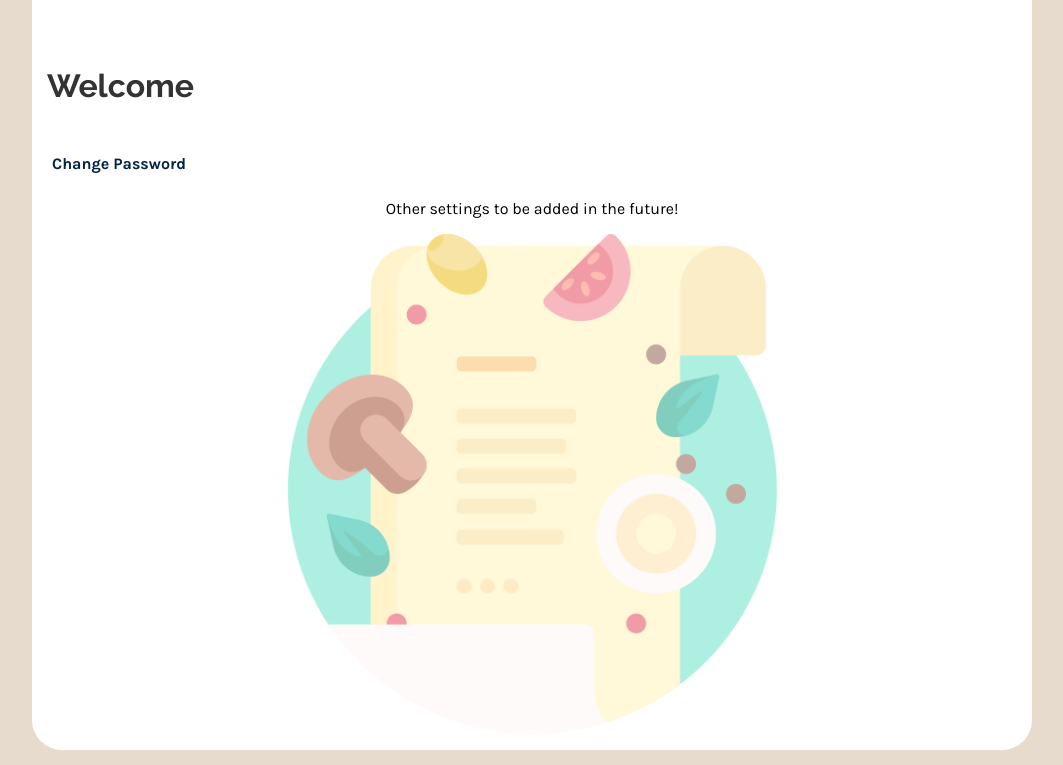
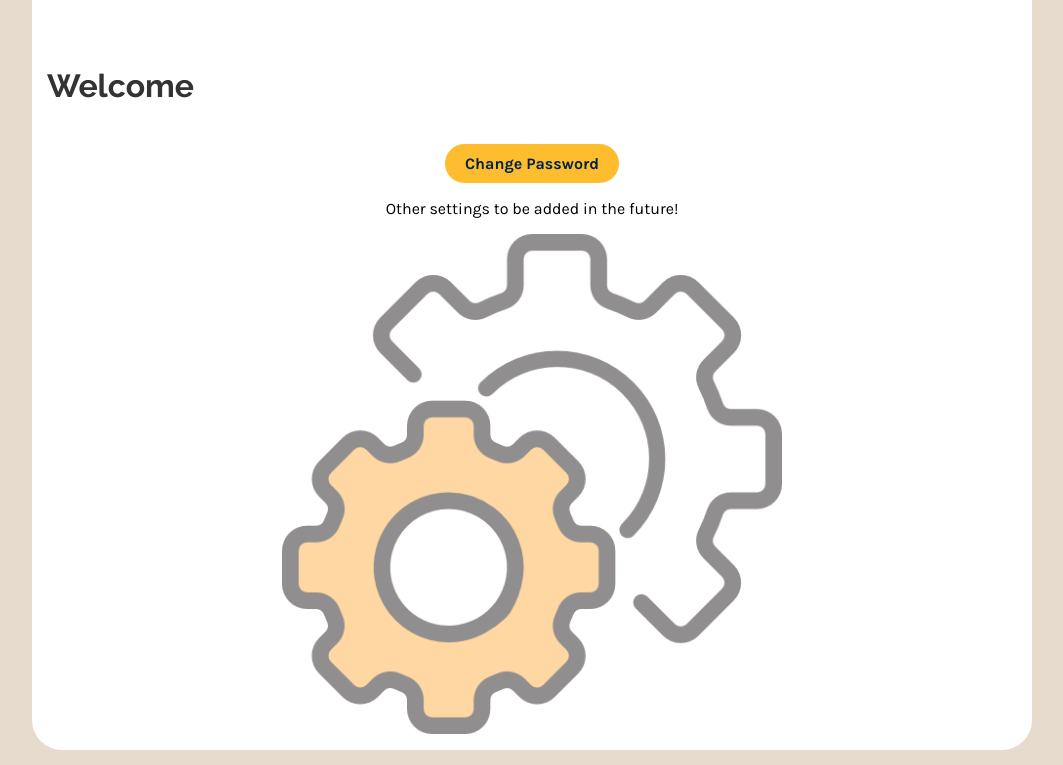
Before and after one commit to richietrang/nibbles, a React (Create React App) app in the folder frontend/: page /profile in a window 1280 px wide. Shown: the part 385-1150 px from the top of the page, without its empty margins (108-1171 px from the left). Built offline with nearby package versions, Linux system fonts and the light colour scheme.

Commit message:
style change for profile pge

```diff
--- a/frontend/src/pages/ProfilePage.css
+++ b/frontend/src/pages/ProfilePage.css
@@ -0,0 +1,6 @@
+
+.change-password {
+  display:flex;
+  text-align: center;
+  justify-content: center;
+}
--- a/frontend/src/pages/ProfilePage.js
+++ b/frontend/src/pages/ProfilePage.js
@@ -36,7 +36,7 @@ const ProfilePage = () => {
     alert(msg);
   };
 
-  const recipesPicture = require("../assets/images/recipe.png");
+  const settingsPicture = require("../assets/images/settings.png");
 
 
   return (
@@ -47,7 +47,7 @@ const ProfilePage = () => {
       <h1 className="category-title align-center">Welcome {user}</h1>
 
       <div className="change-password">
-        <ButtonComponent buttonText="Change Password" onClick={showChangePwModal}/>
+        <ButtonComponent buttonText="Change Password" backgroundColor="#febd2e" onClick={showChangePwModal}/>
       </div>
 
       {pwModalVisible && (
@@ -145,7 +145,7 @@ const ProfilePage = () => {
 
       <div className="saved-recipes-container">
         <p>Other settings to be added in the future!</p>
-        <img className="no-saved-recipes-image" src={recipesPicture} alt="recipes icon picture" />
+        <img className="no-saved-recipes-image" src={settingsPicture} alt="settings picture" />
       </div>
 
 
```
Also changed, not shown: frontend/src/assets/images/settings.png (added).
